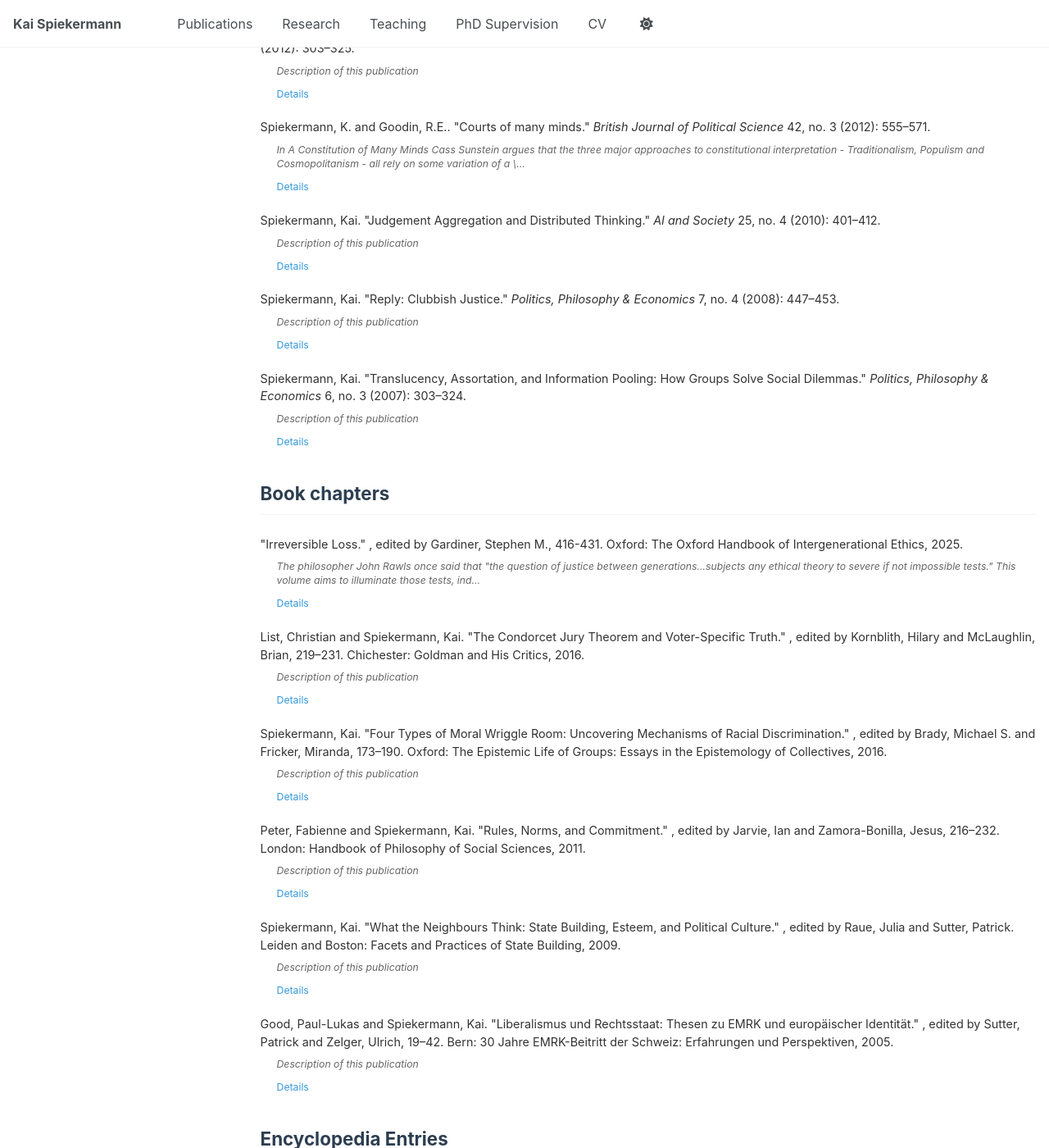
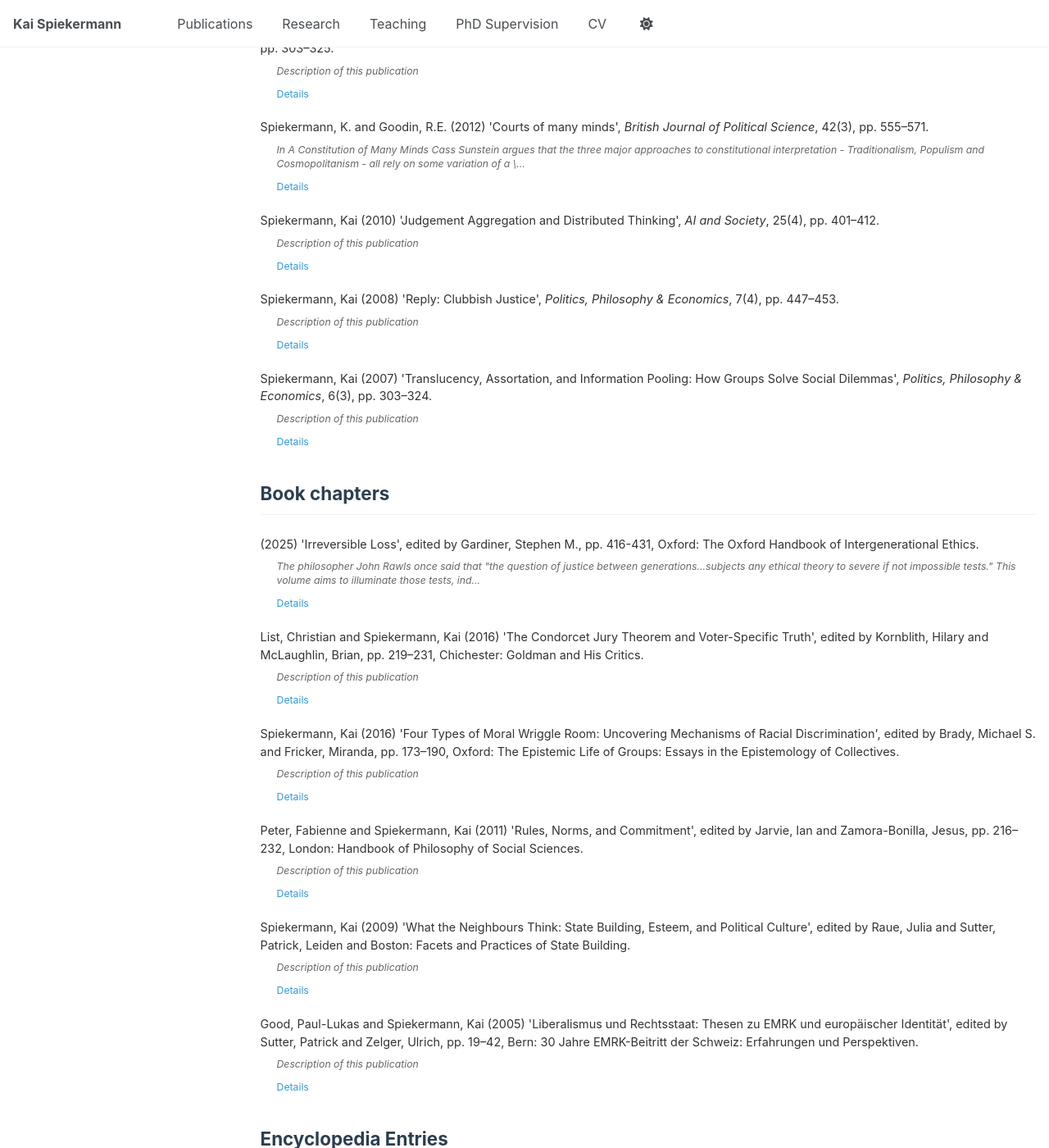
Before and after one commit to kaispk/kaispk.github.io, a Jekyll site: the page built from _pages/publications.html, in a window 1280 px wide and 1400 px high, scrolled down 1905 px. Shown: the whole window at 82% size. Built offline with Jekyll 4.4.1, drawn with Linux system fonts in a browser that asks for light colours; a script that is not in the unit is left out; some of the changed text lies outside the part shown.

Commit message:
Update publications.html

```diff
--- a/_pages/publications.html
+++ b/_pages/publications.html
@@ -104,15 +104,15 @@ author_profile: false
       <div class="publication-item">
         <div class="citation">
           {% if post.category == "books" %}
-            {% if post.authors %}{{ post.authors }}. {% endif %}<em>{{ post.title }}</em>. {% if post.place %}{{ post.place }}: {% endif %}{% if post.venue %}{{ post.venue }}, {% endif %}{% if post.date %}{{ post.date | date: "%Y" }}.{% endif %}
+            {% if post.authors %}{{ post.authors }} {% endif %}{% if post.date %}({{ post.date | date: "%Y" }}) {% endif %}<em>{{ post.title }}</em>{% if post.place %}, {{ post.place }}{% endif %}{% if post.venue %}: {{ post.venue }}{% endif %}.
           {% elsif post.category == "manuscripts" %}
-            {% if post.authors %}{{ post.authors }}. {% endif %}"{{ post.title }}." {% if post.venue %}<em>{{ post.venue }}</em>{% endif %}{% if post.volume %} {{ post.volume }}{% endif %}{% if post.issue %}, no. {{ post.issue }}{% endif %}{% if post.date %} ({{ post.date | date: "%Y" }}){% endif %}{% if post.pages %}: {{ post.pages }}{% endif %}.
+            {% if post.authors %}{{ post.authors }} {% endif %}{% if post.date %}({{ post.date | date: "%Y" }}) {% endif %}'{{ post.title }}'{% if post.venue %}, <em>{{ post.venue }}</em>{% endif %}{% if post.volume %}, {{ post.volume }}{% endif %}{% if post.issue %}({{ post.issue }}){% endif %}{% if post.pages %}, pp. {{ post.pages }}{% endif %}.
           {% elsif post.category == "encyclopedia" %}
-            {% if post.authors %}{{ post.authors }}. {% endif %}"{{ post.title }}." {% if post.venue %}In <em>{{ post.venue }}</em>.{% endif %}{% if post.editor %} Edited by {{ post.editor }}.{% endif %}{% if post.date %} {{ post.date | date: "%Y" }}.{% endif %}
+            {% if post.authors %}{{ post.authors }} {% endif %}{% if post.date %}({{ post.date | date: "%Y" }}) {% endif %}'{{ post.title }}'{% if post.venue %}, in <em>{{ post.venue }}</em>{% endif %}{% if post.editor %}, edited by {{ post.editor }}{% endif %}.
           {% elsif post.category == "chapters" %}
-            {% if post.authors %}{{ post.authors }}. {% endif %}"{{ post.title }}." {% if post.booktitle %}In <em>{{ post.booktitle }}</em>{% endif %}{% if post.editor %}, edited by {{ post.editor }}{% endif %}{% if post.pages %}, {{ post.pages }}{% endif %}. {% if post.place %}{{ post.place }}: {% endif %}{% if post.venue %}{{ post.venue }}{% endif %}{% if post.date %}, {{ post.date | date: "%Y" }}{% endif %}.
+            {% if post.authors %}{{ post.authors }} {% endif %}{% if post.date %}({{ post.date | date: "%Y" }}) {% endif %}'{{ post.title }}'{% if post.booktitle %}, in <em>{{ post.booktitle }}</em>{% endif %}{% if post.editor %}, edited by {{ post.editor }}{% endif %}{% if post.pages %}, pp. {{ post.pages }}{% endif %}{% if post.place %}, {{ post.place }}{% endif %}{% if post.venue %}: {{ post.venue }}{% endif %}.
           {% else %}
-            {% if post.authors %}{{ post.authors }}. {% endif %}{% if post.category == "books" %}<em>{{ post.title }}</em>{% else %}"{{ post.title }}"{% endif %}{% if post.venue %}. <em>{{ post.venue }}</em>{% endif %}{% if post.date %}, {{ post.date | date: "%Y" }}{% endif %}.
+            {% if post.authors %}{{ post.authors }} {% endif %}{% if post.date %}({{ post.date | date: "%Y" }}) {% endif %}{% if post.category == "books" %}<em>{{ post.title }}</em>{% else %}'{{ post.title }}'{% endif %}{% if post.venue %}, <em>{{ post.venue }}</em>{% endif %}.
           {% endif %}
         </div>
 
@@ -158,9 +158,9 @@ author_profile: false
     <div class="publication-item">
       <div class="citation">
         {% if post.category == "books" %}
-          {% if post.authors %}{{ post.authors }}. {% endif %}<em>{{ post.title }}</em>. {% if post.place %}{{ post.place }}: {% endif %}{% if post.venue %}{{ post.venue }}, {% endif %}{% if post.date %}{{ post.date | date: "%Y" }}.{% endif %}
+          {% if post.authors %}{{ post.authors }} {% endif %}{% if post.date %}({{ post.date | date: "%Y" }}) {% endif %}<em>{{ post.title }}</em>{% if post.place %}, {{ post.place }}{% endif %}{% if post.venue %}: {{ post.venue }}{% endif %}.
         {% else %}
-          {% if post.authors %}{{ post.authors }}. {% endif %}"{{ post.title }}." {% if post.venue %}<em>{{ post.venue }}</em>{% endif %}{% if post.date %}, {{ post.date | date: "%Y" }}{% endif %}.
+          {% if post.authors %}{{ post.authors }} {% endif %}{% if post.date %}({{ post.date | date: "%Y" }}) {% endif %}'{{ post.title }}'{% if post.venue %}, <em>{{ post.venue }}</em>{% endif %}.
         {% endif %}
       </div>
 
```
